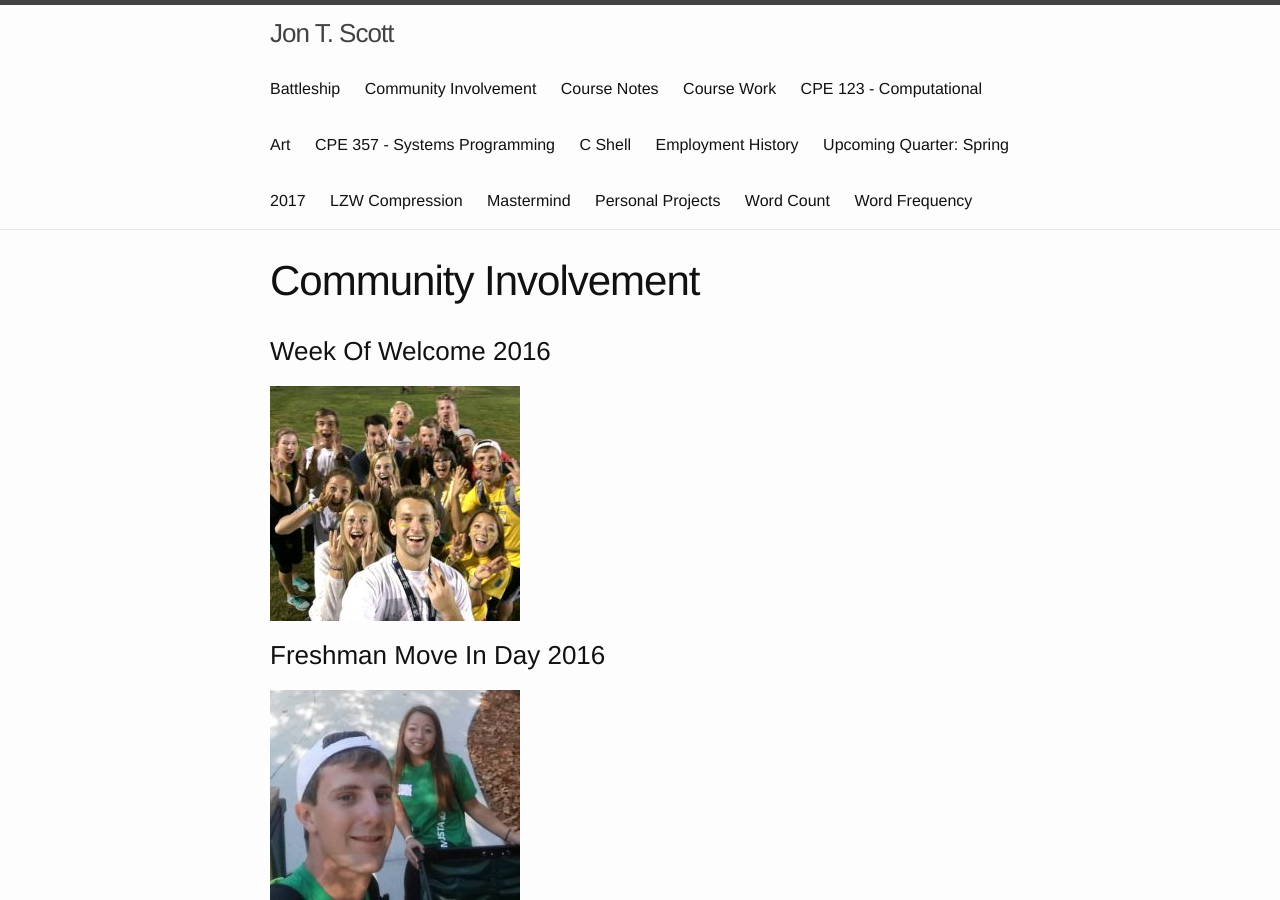
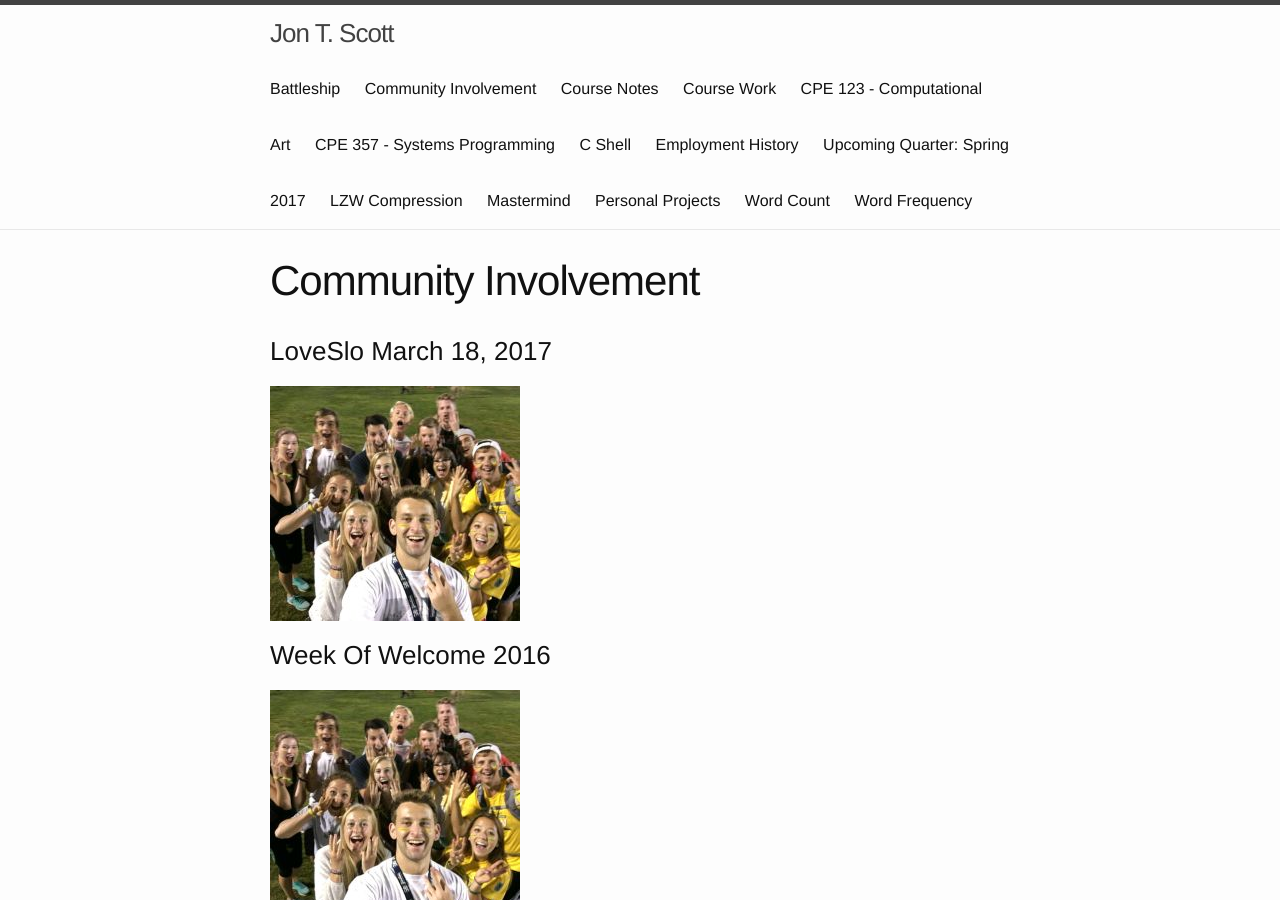
Before and after one commit to JonScott20/JonScott20.github.io, a Jekyll site: the page built from community_involvement.md, in a window 1280 px wide and 900 px high. Built offline with Jekyll 4.4.1, drawn with Linux system fonts in a browser that asks for light colours.

Commit message:
Update community_involvement.md

```diff
--- a/community_involvement.md
+++ b/community_involvement.md
@@ -3,6 +3,10 @@ layout: page
 title: Community Involvement
 permalink: /community_involvment/
 ---
+
+### LoveSlo March 18, 2017
+
+![LoveSlo](https://jonscott20.github.io/Files/Images/WowRama2016.jpg)
 
 ### Week Of Welcome 2016
 ![WowRama2016](https://jonscott20.github.io/Files/Images/WowRama2016.jpg)
```
